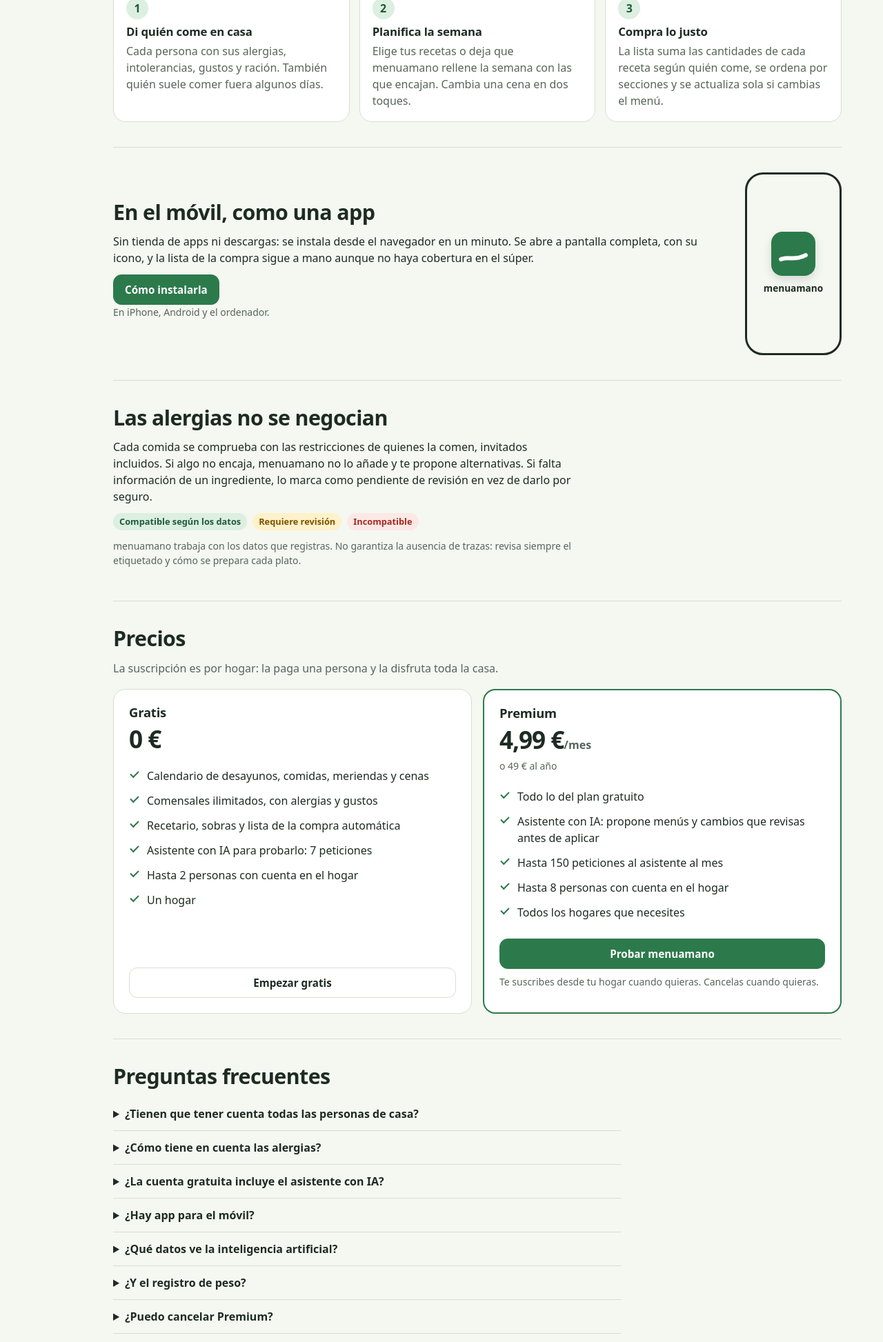
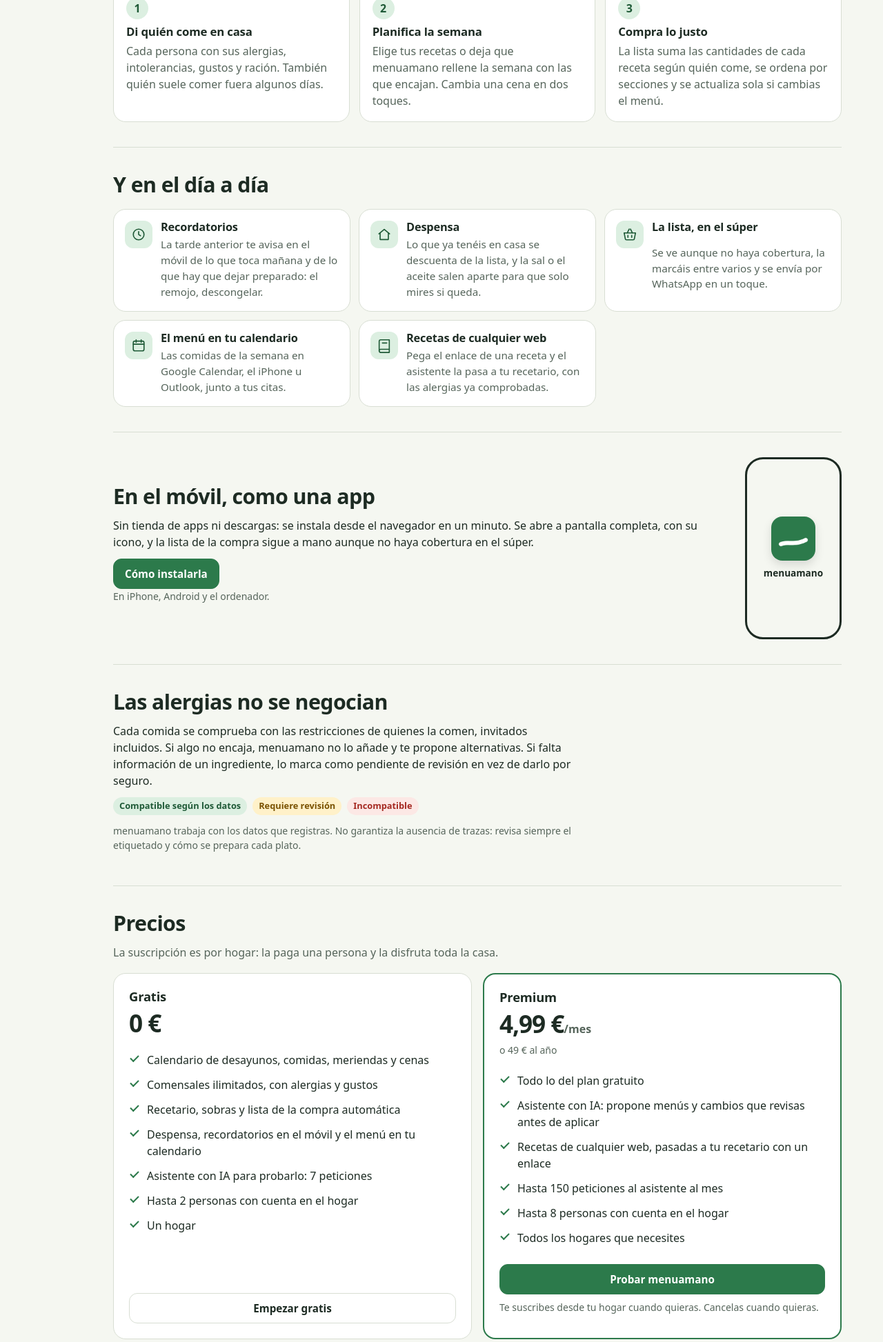
Before and after one commit to dibanez/menuamano, a Django app: page / in a window 1280 px wide. Shown: the part 940-2886 px from the top of the page at 69% size. Run offline with Django 5.2, Linux system fonts and the light colour scheme.

Commit message:
Present the everyday features on the landing
Add a «Y en el día a día» section with one card each for reminders,
the pantry, the shopping list in the shop (offline and shared), the
menu in calendar apps and importing recipes from any web page. List
them in the plans too, and add a FAQ entry about reminders.

```diff
--- a/core/seo.py
+++ b/core/seo.py
@@ -81,6 +81,14 @@
                 "Sí. menuamano se instala desde el navegador en iPhone, Android y el ordenador, sin pasar por la "
                 "tienda de apps: se abre a pantalla completa, con su icono. Los pasos para cada dispositivo están "
                 "en menuamano.com/instalar y en el enlace «Instalar la app» del pie de esta página."
+            ),
+        },
+        {
+            "question": "¿Me avisa de lo que toca cocinar?",
+            "answer": (
+                "Sí, si activas los recordatorios en el móvil: la tarde anterior te dice lo que hay planificado para "
+                "el día siguiente y lo que hay que dejar preparado, y el domingo, si la semana siguiente está sin "
+                "planificar. Los avisos nombran las recetas, nunca a las personas. En iPhone, con la app instalada."
             ),
         },
         {
--- a/static/css/app.css
+++ b/static/css/app.css
@@ -521,6 +521,20 @@
 .faq { border-bottom: 1px solid var(--line); padding: 12px 0; max-width: 46rem; }
 .faq summary { cursor: pointer; font-weight: 650; }
 .faq p { margin: 8px 0 0; color: var(--muted); }
+/* Everyday features on the landing: one card each, icon beside the title. */
+.features { list-style: none; padding: 0; margin: 16px 0 0; display: grid; gap: 12px; }
+@media (min-width: 640px) { .features { grid-template-columns: repeat(2, 1fr); } }
+@media (min-width: 960px) { .features { grid-template-columns: repeat(3, 1fr); } }
+.features li {
+  display: grid; grid-template-columns: auto minmax(0, 1fr); gap: 4px 12px; align-items: start;
+  background: var(--surface); border: 1px solid var(--line); border-radius: var(--radius-l); padding: 16px;
+}
+.features .icon {
+  grid-row: span 2; width: 40px; height: 40px; padding: 9px; border-radius: 12px;
+  background: var(--leaf-soft); color: var(--leaf-strong);
+}
+.features h3 { margin: 0; font-size: 1.02rem; }
+.features p { margin: 0; color: var(--muted); font-size: 0.95rem; }
 /* Installing the app, from the landing: a hint under the hero buttons and its own section. */
 .install-hint {
   display: inline-flex; align-items: center; gap: 10px; margin-top: 4px; padding: 10px 14px;
--- a/templates/core/landing.html
+++ b/templates/core/landing.html
@@ -57,6 +57,37 @@
     </ol>
   </section>
 
+  <section class="landing-section" aria-labelledby="extras-title">
+    <h2 id="extras-title">Y en el día a día</h2>
+    <ul class="features">
+      <li>
+        <svg class="icon" aria-hidden="true"><use href="#i-clock"/></svg>
+        <h3>Recordatorios</h3>
+        <p>La tarde anterior te avisa en el móvil de lo que toca mañana y de lo que hay que dejar preparado: el remojo, descongelar.</p>
+      </li>
+      <li>
+        <svg class="icon" aria-hidden="true"><use href="#i-home"/></svg>
+        <h3>Despensa</h3>
+        <p>Lo que ya tenéis en casa se descuenta de la lista, y la sal o el aceite salen aparte para que solo mires si queda.</p>
+      </li>
+      <li>
+        <svg class="icon" aria-hidden="true"><use href="#i-basket"/></svg>
+        <h3>La lista, en el súper</h3>
+        <p>Se ve aunque no haya cobertura, la marcáis entre varios y se envía por WhatsApp en un toque.</p>
+      </li>
+      <li>
+        <svg class="icon" aria-hidden="true"><use href="#i-calendar"/></svg>
+        <h3>El menú en tu calendario</h3>
+        <p>Las comidas de la semana en Google Calendar, el iPhone u Outlook, junto a tus citas.</p>
+      </li>
+      <li>
+        <svg class="icon" aria-hidden="true"><use href="#i-book"/></svg>
+        <h3>Recetas de cualquier web</h3>
+        <p>Pega el enlace de una receta y el asistente la pasa a tu recetario, con las alergias ya comprobadas.</p>
+      </li>
+    </ul>
+  </section>
+
   <section class="landing-section install-cta hide-in-app" aria-labelledby="install-title">
     <div>
       <h2 id="install-title">En el móvil, como una app</h2>
@@ -96,6 +127,7 @@
           <li>Calendario de desayunos, comidas, meriendas y cenas</li>
           <li>Comensales ilimitados, con alergias y gustos</li>
           <li>Recetario, sobras y lista de la compra automática</li>
+          <li>Despensa, recordatorios en el móvil y el menú en tu calendario</li>
           {% if free.has_ai %}<li>Asistente con IA para probarlo: {{ free.ai_total_limit }} peticiones</li>{% endif %}
           <li>Hasta {{ free.max_members }} personas con cuenta en el hogar</li>
           <li>{% if free.max_owned_households == 1 %}Un hogar{% else %}Hasta {{ free.max_owned_households }} hogares{% endif %}</li>
@@ -109,6 +141,7 @@
         <ul class="plan-features">
           <li>Todo lo del plan gratuito</li>
           <li>Asistente con IA: propone menús y cambios que revisas antes de aplicar</li>
+          <li>Recetas de cualquier web, pasadas a tu recetario con un enlace</li>
           <li>Hasta {{ premium.ai_monthly_limit }} peticiones al asistente al mes</li>
           <li>Hasta {{ premium.max_members }} personas con cuenta en el hogar</li>
           <li>Todos los hogares que necesites</li>
```
Also changed, not shown: tests/test_seo.py (+9 -1 lines).
